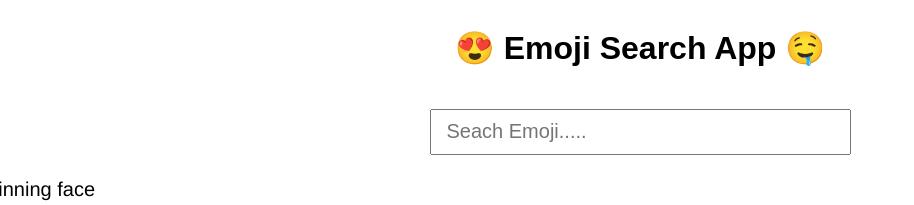
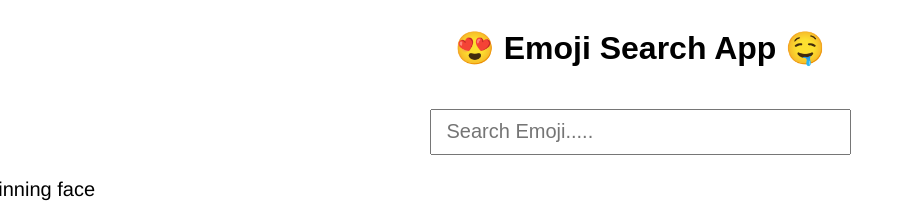
Before and after one commit to PayalSasmal10/emoji-search, a React (Create React App) app: page / in a window 1280 px wide. Shown: the top 205 px of the page, without its empty margins (0-914 px from the left). Built offline with nearby package versions, Linux system fonts and the light colour scheme.

Commit message:
icon has changed

```diff
--- a/public/index.html
+++ b/public/index.html
@@ -24,7 +24,7 @@
       work correctly both with client-side routing and a non-root public URL.
       Learn how to configure a non-root public URL by running `npm run build`.
     -->
-    <title>Emoji Seacrh App</title>
+    <title>Emoji Search App</title>
   </head>
   <body>
     <noscript>You need to enable JavaScript to run this app.</noscript>
--- a/src/App.js
+++ b/src/App.js
@@ -1,13 +1,25 @@
 import logo from './logo.svg';
 import './App.css';
 import JSONDATA from './emoji.json';
+import { useState } from 'react';
 
 function App() {
+  const [searchTerm, setSearchTerm] = useState('');
+
+  const searchHandler = (event) => {
+    setSearchTerm(event.target.value);
+  }
   return (
     <div className="App">
       <h1>😍 Emoji Search App 🤤</h1>
-      <input type="text" placeholder='Seach Emoji.....'/>
-      {JSONDATA.map((val, key) => {
+      <input type="text" placeholder='Search Emoji.....' onChange={searchHandler} />
+      {JSONDATA.filter((val) => {
+        if(searchTerm === ''){
+          return val;
+        }else if(val.description.toLocaleLowerCase().includes(searchTerm.toLocaleLowerCase())){
+          return val;
+        }
+      }).map((val, key) => {
         return (
           <div className="emojiRow">
             <span className='description'>{val.emoji}{" "}{val.description}</span>
```
